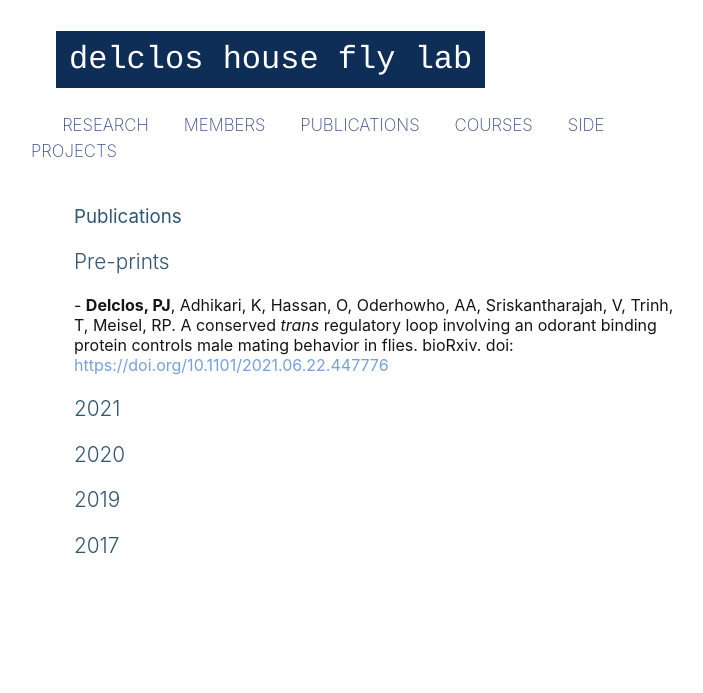
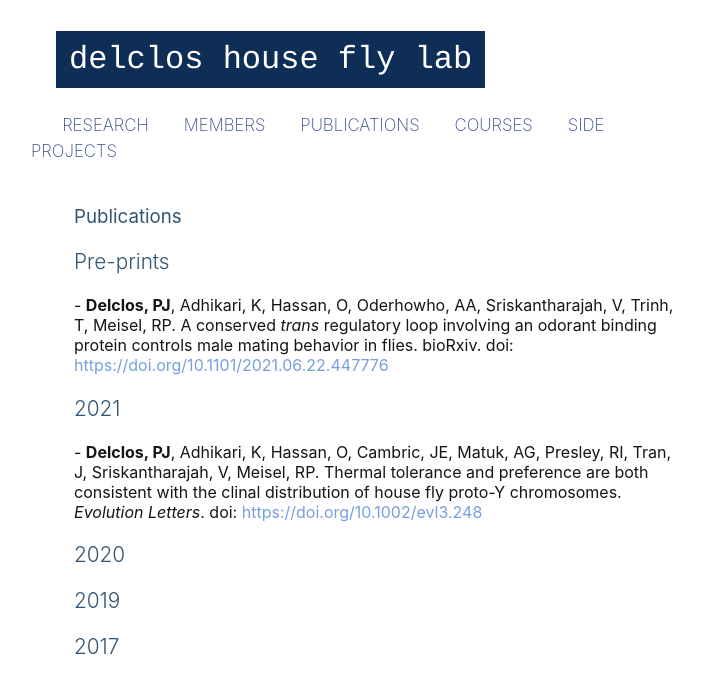
Before and after one commit to pjdelclos/pjdelclos.github.io, a Jekyll site: the page built from pubs/index.html, in a window 1280 px wide. Shown: the top 693 px of the page, without its empty margins (266-969 px from the left). Built offline with Jekyll 4.4.1, drawn with Linux system fonts in a browser that asks for light colours; some web fonts are replaced.

Commit message:
Update index.html

```diff
--- a/pubs/index.html
+++ b/pubs/index.html
@@ -9,7 +9,8 @@ title: Members
 <h1>Publications</h1>
 <h2>Pre-prints</h2>
   - <strong>Delclos, PJ</strong>, Adhikari, K, Hassan, O, Oderhowho, AA, Sriskantharajah, V, Trinh, T, Meisel, RP. A conserved <em>trans</em> regulatory loop involving an odorant binding protein controls male mating behavior in flies. bioRxiv. doi: <a href="https://doi.org/10.1101/2021.06.22.447776" title="https://doi.org/10.1101/2021.06.22.447776">https://doi.org/10.1101/2021.06.22.447776</a>
-  <h2>2021</h2>
+<h2>2021</h2>
+  - <strong>Delclos, PJ</strong>, Adhikari, K, Hassan, O, Cambric, JE, Matuk, AG, Presley, RI, Tran, J, Sriskantharajah, V, Meisel, RP. Thermal tolerance and preference are both consistent with the clinal distribution of house fly proto-Y chromosomes. <em>Evolution Letters</em>. doi: <a href=" https://doi.org/10.1002/evl3.248" title=" https://doi.org/10.1002/evl3.248"> https://doi.org/10.1002/evl3.248</a>
 <h2>2020</h2>
 <h2>2019</h2>
 <h2>2017</h2>
```
